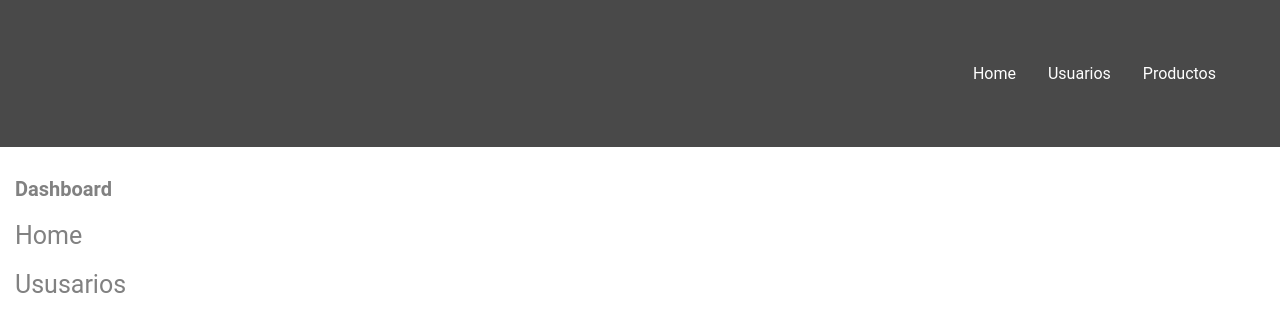
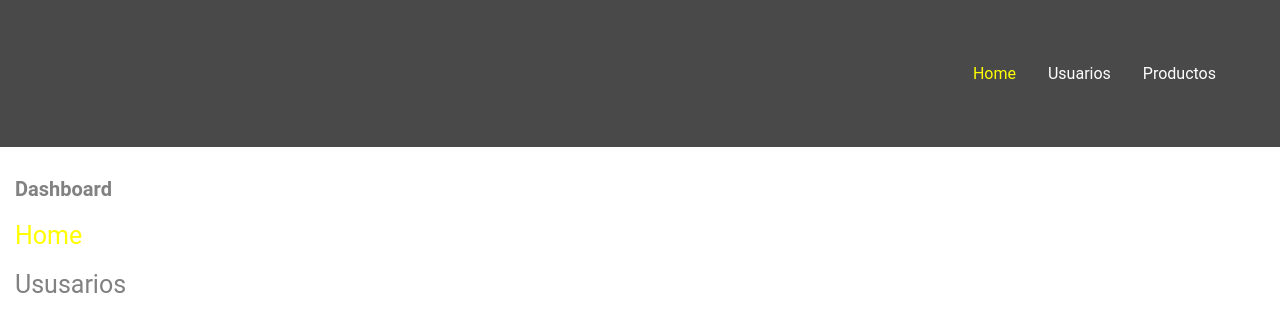
Before and after one commit to undrbug/dasboard, a React (Vite) app: page / in a window 1280 px wide. Shown: the top 310 px of the page. Built offline with nearby package versions, Linux system fonts and the light colour scheme.

Commit message:
The active class was added to the navbar and the sidebar

```diff
--- a/src/components/navbar/Navbar.css
+++ b/src/components/navbar/Navbar.css
@@ -22,3 +22,7 @@ header {
 .navbar__link:hover {
   color: yellow;
 }
+
+.active {
+  color: yellow;
+}
--- a/src/components/navbar/Navbar.jsx
+++ b/src/components/navbar/Navbar.jsx
@@ -1,5 +1,5 @@
 import React from 'react';
-import { Link } from 'react-router-dom';
+import { NavLink } from 'react-router-dom';
 import './Navbar.css';
 
 const Navbar = () => {
@@ -7,9 +7,9 @@ const Navbar = () => {
     <>
       <header >
         <nav className='navbar__links'>
-          <Link to="/" className='navbar__link'>Home</Link>
-          <Link to="/usuarios" className='navbar__link'>Usuarios</Link>
-          <Link to="/productos" className='navbar__link'>Productos</Link>
+          <NavLink to="/" className='navbar__link'>Home</NavLink>
+          <NavLink to="/usuarios" className='navbar__link'>Usuarios</NavLink>
+          <NavLink to="/productos" className='navbar__link'>Productos</NavLink>
         </nav>
       </header>
     </>
--- a/src/components/sidebar/Sidebar.css
+++ b/src/components/sidebar/Sidebar.css
@@ -1,5 +1,3 @@
-/* mostrar el sidebar al costado izquierdo de la pagina */
-
 .sidebar {
   height: 100%;
   width: auto;
@@ -26,3 +24,7 @@ h4 {
   margin: 0;
   padding: 10px 15px;
 }
+
+.active {
+  color: yellow;
+}
--- a/src/components/sidebar/Sidebar.jsx
+++ b/src/components/sidebar/Sidebar.jsx
@@ -1,5 +1,5 @@
 import React from 'react';
-import { Link } from 'react-router-dom';
+import { NavLink } from 'react-router-dom';
 import './Sidebar.css';
 const Sidebar = () => {
     return (
@@ -7,9 +7,9 @@ const Sidebar = () => {
             <div className="sidebar">
                 <h4>Dashboard</h4>
                 <nav>
-                    <Link to="#" className='link'>Home</Link>
-                    <Link to="#" className='link'>Ususarios</Link>
-                    <Link to="#" className='link'>Productos</Link>
+                    <NavLink to="/" className='link'>Home</NavLink>
+                    <NavLink to="usuarios" className='link'>Ususarios</NavLink>
+                    <NavLink to="productos" className='link'>Productos</NavLink>
                 </nav>
             </div>
 
```
